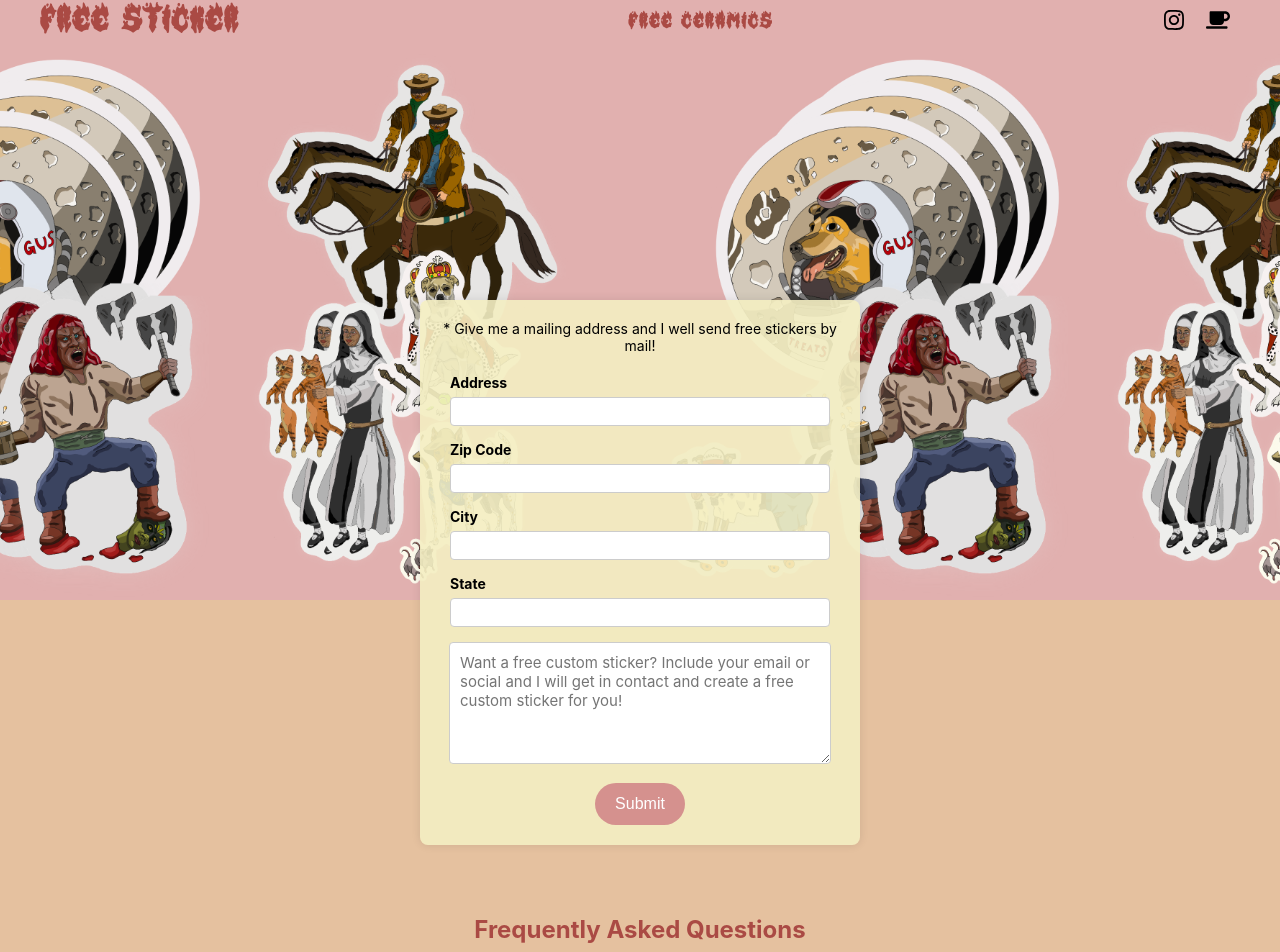
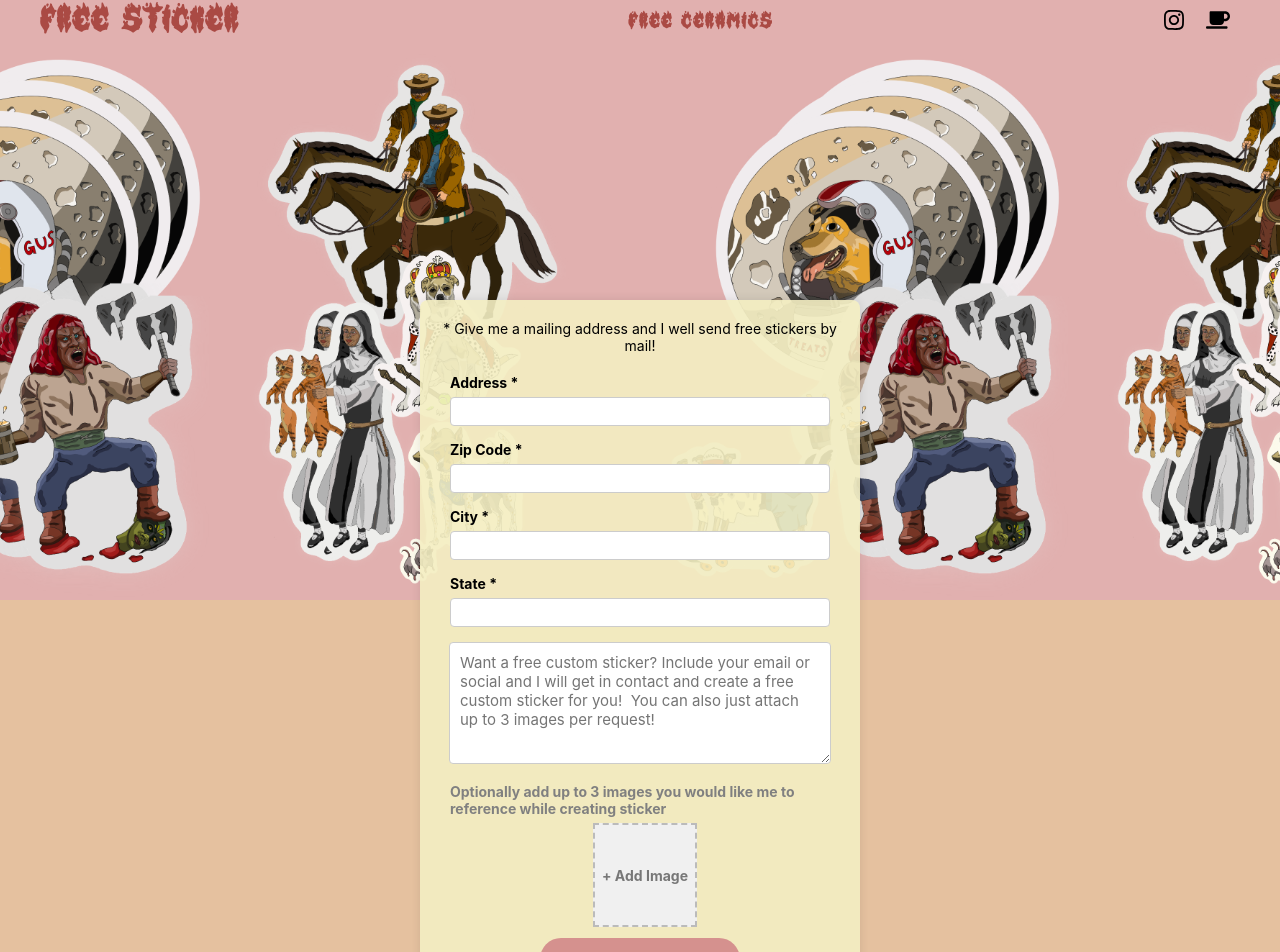
Before and after one commit to wliederer/freesticker, a React (Create React App) app: page / in a window 1280 px wide. Shown: the top 952 px of the page. Built offline with nearby package versions, Linux system fonts and the light colour scheme.

Commit message:
updating form

```diff
--- /dev/null
+++ b/src/components/ImageUpload/ImageUpload.css
@@ -0,0 +1,34 @@
+.image-upload-container {
+    display: flex;
+    flex-direction: column;
+    align-items: center;
+  }
+
+  .image-grid {
+    display: flex;
+    flex-wrap: wrap;
+    gap: 10px;
+  }
+
+  .image-square, .upload-square {
+    width: 100px;
+    height: 100px;
+    display: flex;
+    justify-content: center;
+    align-items: center;
+    background-color: #f0f0f0;
+    border: 2px dashed #bbb;
+    cursor: pointer;
+    overflow: hidden;
+  }
+
+  .image-square img {
+    width: 100%;
+    height: 100%;
+    object-fit: cover;
+  }
+
+  .upload-square {
+    font-size: 14px;
+    color: #777;
+  }
--- /dev/null
+++ b/src/components/ImageUpload/ImageUpload.js
@@ -0,0 +1,50 @@
+import React, { useState } from 'react';
+import './ImageUpload.css';
+
+const ImageUpload = ({ setImagesToUpload, images, setImages }) => {
+
+  const handleFileChange = (e) => {
+    const files = Array.from(e.target.files);
+
+    // Limit to only 3 images
+    if (images.length + files.length > 3) {
+      alert('You can upload up to 3 images only');
+      return;
+    }
+
+    // Store file objects and preview URLs locally
+    setImages((prevImages) => [
+      ...prevImages,
+      ...files.map((file) => URL.createObjectURL(file)),
+    ]);
+
+    // Send file objects to parent component to handle later
+    setImagesToUpload((prevFiles) => [...prevFiles, ...files]);
+  };
+
+  return (
+    <div className="image-upload-container">
+      <div className="image-grid">
+        {images.map((image, index) => (
+          <div key={index} className="image-square">
+            <img src={image} alt="Uploaded preview" />
+          </div>
+        ))}
+        {images.length < 3 && (
+          <label className="upload-square">
+            + Add Image
+            <input
+              type="file"
+              multiple
+              accept="image/*"
+              onChange={handleFileChange}
+              style={{ display: 'none' }}
+            />
+          </label>
+        )}
+      </div>
+    </div>
+  );
+};
+
+export default ImageUpload;
--- a/src/components/SendEmail/SendEmail.css
+++ b/src/components/SendEmail/SendEmail.css
@@ -79,13 +79,14 @@
     font-size: 16px;
     cursor: pointer;
     min-width: 48px;
-    width:90px;
+    width:50%;
     border-radius: 24px;
     transition: transform 0.2s ease-in-out;
     display: flex;
     justify-content: center;
     align-items: center;
     height: 42px;
+    margin-top: 5px;
   }
 
   .send:hover {
--- a/src/components/SendEmail/SendEmail.js
+++ b/src/components/SendEmail/SendEmail.js
@@ -3,6 +3,7 @@ import './SendEmail.css'
 import emailjs from '@emailjs/browser'
 import { ToastContainer, toast } from 'react-toastify';
 import 'react-toastify/dist/ReactToastify.css';
+import ImageUpload  from '../ImageUpload/ImageUpload';
 const SERVICE_ID = 'service_8om0mif'
 const TEMPLATE_ID = 'template_spprxgg'
 const PUBLIC_KEY = '2eyHiJYODn1OC-921'
@@ -16,16 +17,53 @@ const SendEmail = (props) => {
   const [state, setState] = useState('')
   const [zip, setZip] = useState('')
   const [loading, setLoading] = useState(false);
+  const [imagesToUpload, setImagesToUpload] = useState([]);
+  const [images, setImages] = useState([]); // Store local preview images
   const notify = (message) => toast(message);
+
+  const uploadImagesToS3 = async () => {
+    const uploadedImageUrls = [];
+
+    for (const file of imagesToUpload) {
+      const formData = new FormData();
+      formData.append('file', file);
+
+      try {
+        const response = await fetch('http://localhost:8080/images/upload', {
+          method: 'POST',
+          body: formData,
+          headers: {
+            'api-key': process.env.REACT_APP_API_KEY,
+          },
+        });
+
+        if (!response.ok) {
+          throw new Error('Failed to upload image');
+        }
+        const imageUrl = await response.text();
+        uploadedImageUrls.push(imageUrl);
+      } catch (error) {
+        console.error('Error uploading image:', error);
+        notify("Image upload failed. Please try again.");
+        return [];
+      }
+    }
+
+    return uploadedImageUrls;
+  };
 
 
   const handleSendEmail = async (obj) => {
     setLoading(true)
+    const imageUrls = await uploadImagesToS3();
     let result = ''
     for (let key in obj) {
       if (obj.hasOwnProperty(key)) {
         result += key + ': ' + obj[key] + ', '
       }
+    }
+    if (imageUrls.length > 0) {
+      result += '\nImage URLs:\n' + imageUrls.join('\n');
     }
     result = result.slice(0, -2)
     emailjs.send(SERVICE_ID, TEMPLATE_ID, { message: result }, PUBLIC_KEY).then(
@@ -65,6 +103,8 @@ const SendEmail = (props) => {
     setCity('')
     setState('')
     setMessage('')
+    setImagesToUpload([])
+    setImages([])
   }
 
   return (
@@ -74,7 +114,7 @@ const SendEmail = (props) => {
       </div>
       <div>
         <form>
-          <label>Address</label>
+          <label>Address *</label>
           <input
             type="text"
             id="address"
@@ -82,7 +122,7 @@ const SendEmail = (props) => {
             value={address}
             onChange={(e) => setAddress(e.target.value)}
           />
-          <label>Zip Code</label>
+          <label>Zip Code *</label>
           <input
             type="text"
             id="zip"
@@ -90,7 +130,7 @@ const SendEmail = (props) => {
             value={zip}
             onChange={handleZipCodeChange}
           />
-          <label>City</label>
+          <label>City *</label>
           <input
             type="text"
             id="city"
@@ -98,7 +138,7 @@ const SendEmail = (props) => {
             value={city}
             onChange={(e) => setCity(e.target.value)}
           />
-          <label>State</label>
+          <label>State *</label>
           <input
             type="text"
             id="state"
@@ -111,8 +151,10 @@ const SendEmail = (props) => {
             name="message"
             value={message}
             onChange={(e) => setMessage(e.target.value)}
-            placeholder="Want a free custom sticker? Include your email or social and I will get in contact and create a free custom sticker for you!"
+            placeholder="Want a free custom sticker? Include your email or social and I will get in contact and create a free custom sticker for you!  You can also just attach up to 3 images per request!"
           />
+          <label style={{ color: 'grey' }}>Optionally add up to 3 images you would like me to reference while creating sticker</label>
+          <ImageUpload setImagesToUpload={setImagesToUpload} images={images} setImages={setImages} />
           <div className='button-container'>
             <button
               className="send"
```
Also changed, not shown: public/manifest.json.
